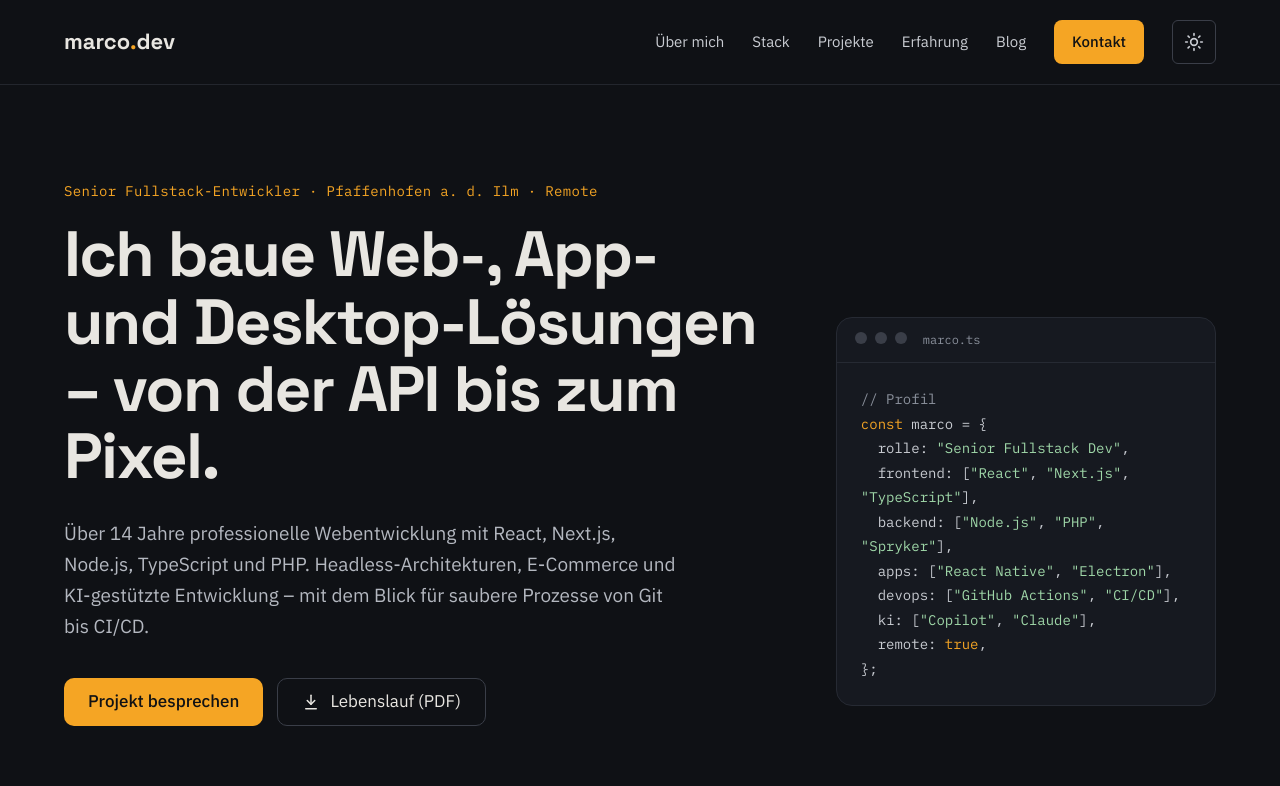
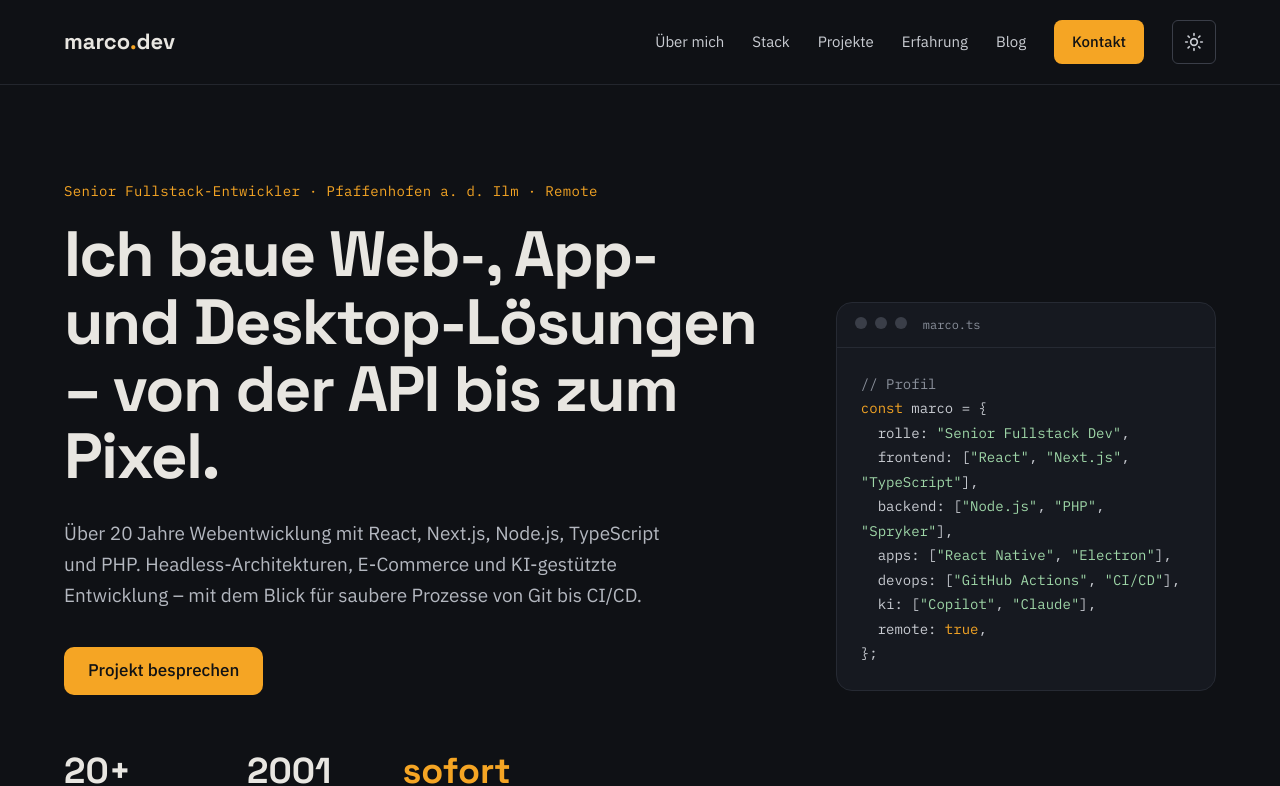
Before and after one commit to Mythos-Brookdesign/my-portfolio, a Next.js app: page / in a window 1280 px wide. Shown: the top 786 px of the page. Built offline with nearby package versions, Linux system fonts and the light colour scheme.

Commit message:
Aktualisiere Lebenslauf und Profilinformationen: verbessere Zusammenfassung, Berufserfahrung und füge frühere Jobs sowie Ausbildung hinzu. Passe die Anzeige des Lebenslaufs an, um Links nur bei Vorhandensein anzuzeigen.

```diff
--- a/src/components/Hero.tsx
+++ b/src/components/Hero.tsx
@@ -18,8 +18,7 @@ export function Hero() {
           Ich baue Web-, App- und Desktop-Lösungen – von der API bis zum Pixel.
         </h1>
         <p className="mt-7 max-w-[620px] text-[19px] text-muted">
-          Über 14 Jahre professionelle Webentwicklung mit React, Next.js, Node.js, TypeScript und
-          PHP. Headless-Architekturen, E-Commerce und KI-gestützte Entwicklung – mit dem Blick für
+          Über 20 Jahre Webentwicklung mit React, Next.js, Node.js, TypeScript und PHP. Headless-Architekturen, E-Commerce und KI-gestützte Entwicklung – mit dem Blick für
           saubere Prozesse von Git bis CI/CD.
         </p>
         <div className="mt-9 flex flex-wrap gap-3.5">
@@ -29,6 +28,7 @@ export function Hero() {
           >
             Projekt besprechen
           </a>
+          {profile.cvUrl ? (
             <a
               href={profile.cvUrl}
               className="inline-flex min-h-12 items-center gap-2.5 rounded-[10px] border border-line-strong px-6"
@@ -40,10 +40,11 @@ export function Hero() {
               </svg>
               Lebenslauf (PDF)
             </a>
+          ) : null}
         </div>
         <dl className="mt-14 flex flex-wrap gap-10">
           {[
-            { v: "14+", l: "Jahre Webentwicklung" },
+            { v: "20+", l: "Jahre Webentwicklung" },
             { v: "2001", l: "erste Webprojekte" },
             { v: "sofort", l: "verfügbar", accent: true },
           ].map((s) => (
--- a/src/components/Sections.tsx
+++ b/src/components/Sections.tsx
@@ -1,5 +1,5 @@
 import Image from "next/image";
-import { jobs, posts, profile, projects, stack } from "@/data/profile";
+import { earlierJobs, education, jobs, posts, profile, projects, stack } from "@/data/profile";
 import { SectionHeading } from "./SectionHeading";
 
 const container = "mx-auto max-w-[1200px] px-6 pb-24";
@@ -120,10 +120,42 @@ export function Experience() {
           </li>
         ))}
       </ol>
-      <a href={profile.cvUrl} className="mt-7 inline-block text-base hover:text-strong">
-        Vollständiger Lebenslauf als PDF →
-      </a>
+      <div className="mt-14 grid grid-cols-[repeat(auto-fit,minmax(320px,1fr))] gap-6">
+        <TimelineCard
+          title="Davor: Handel und Vertrieb"
+          items={earlierJobs.map((j) => ({ time: j.time, title: j.role, place: j.company }))}
+        />
+        <TimelineCard title="Aus- und Weiterbildung" items={education} />
+      </div>
+      {profile.cvUrl ? (
+        <a href={profile.cvUrl} className="mt-7 inline-block text-base hover:text-strong">
+          Vollständiger Lebenslauf als PDF →
+        </a>
+      ) : null}
     </section>
+  );
+}
+
+function TimelineCard({
+  title,
+  items,
+}: {
+  title: string;
+  items: { time: string; title: string; place?: string }[];
+}) {
+  return (
+    <div className={`${card} p-7`}>
+      <h3 className="mb-5 font-display text-xl font-bold">{title}</h3>
+      <ul className="flex flex-col gap-4">
+        {items.map((i) => (
+          <li key={i.title} className="flex flex-col gap-0.5">
+            <span className="font-mono text-[13px] text-subtle">{i.time}</span>
+            <span className="text-base font-medium">{i.title}</span>
+            {i.place ? <span className="text-[15px] text-muted">{i.place}</span> : null}
+          </li>
+        ))}
+      </ul>
+    </div>
   );
 }
 
--- a/src/data/lebenslauf.ts
+++ b/src/data/lebenslauf.ts
@@ -3,18 +3,18 @@
 // keine Privatadresse, Telefonnummer, Geburtsdatum oder Gehaltsangaben eintragen.
 export const lebenslauf = `
 # Zusammenfassung
-Senior Fullstack- und PHP-Entwickler mit rund 25 Jahren Erfahrung in der Entwicklung professioneller Webanwendungen, E-Commerce-Systeme und individueller CMS-Lösungen. Schwerpunkte sind PHP/Symfony, React/Next.js, TypeScript, Node.js, WordPress/Headless-CMS, REST-APIs sowie Spryker, OXID und WooCommerce. Erfahren in technischer Konzeption, Kundenberatung, Code-Reviews, Git-basierten Workflows und automatisierten CI/CD-Deployments. Ergänzend bringe ich Projektverantwortung, Führungserfahrung und die Ausbildereignung nach AEVO mit. Verfügbar für hybride Positionen im Raum Ingolstadt/München/Pfaffenhofen sowie für bundesweite Remote-Tätigkeiten.
+Fullstack-Entwickler mit über 20 Jahren Erfahrung in der Webentwicklung. Schwerpunkt heute sind moderne Webanwendungen mit React, Next.js, TypeScript und Node.js, kombiniert mit fundierter PHP-Backend-Erfahrung, Headless-Architekturen auf WordPress-Basis und E-Commerce mit Spryker, OXID und WooCommerce. Ergänzend App-Entwicklung mit React Native und Desktop-Anwendungen mit Electron. Sicher in Git-Workflows, Code-Reviews und CI/CD über GitHub Actions; KI-Werkzeuge wie GitHub Copilot und Claude setze ich gezielt im Entwicklungsalltag ein. Dazu kommen Erfahrung in Projektverantwortung und Mitarbeiterführung sowie die Ausbildereignung nach AEVO. Verfügbar für hybride Positionen im Raum Ingolstadt/München/Pfaffenhofen sowie für bundesweite Remote-Tätigkeiten.
 
 # Berufserfahrung
 
-## Senior Fullstack Entwickler – Region10Group GmbH, Ingolstadt (Mai 2023 bis heute)
+## Senior Fullstack-Entwickler – Region10Group GmbH, Ingolstadt (Mai 2023 bis Oktober 2026)
 - Planung und Realisierung von Webprojekten als Fullstack-Entwickler – von der Konzeption bis zum Go-live
 - Entwicklung moderner Frontends mit React, Next.js und TypeScript
 - Entwicklung plattformübergreifender Desktop-Anwendungen mit Electron
 - KI-gestützte Softwareentwicklung mit GitHub Copilot und Claude, u. a. für Code-Generierung, Refactoring, Tests und Dokumentation
 - Backend-Entwicklung mit Node.js und PHP sowie Datenhaltung in MongoDB
 - Aufbau von Headless-Architekturen mit WordPress als Middleware und Content-Quelle via REST-API
-- Integration von Drittsystemen über APIs, u. a. HubSpot (CRM/Marketing) und Docuware (Dokumentenmanagement)
+- Integration von Drittsystemen über APIs, u. a. HubSpot (CRM/Marketing) und DocuWare (Dokumentenmanagement)
 - Versionierung, Code Reviews und Zusammenarbeit über Git und GitHub
 - Automatisierte Deployments und CI/CD-Pipelines mit GitHub Actions, inkl. Build und Veröffentlichung eigener npm-Packages für JavaScript-/TypeScript-Projekte
 
@@ -26,7 +26,7 @@ Senior Fullstack- und PHP-Entwickler mit rund 25 Jahren Erfahrung in der Entwick
 - Arbeit in großen, agilen Entwicklungsteams mit Git-basiertem Workflow (Branching, Pull Requests)
 - Abstimmung mit Frontend, Projektmanagement und QA in komplexen Enterprise-Projekten
 
-## Senior Webentwickler – INCREON GmbH, Ismaning (November 2014 bis März 2022)
+## Web Developer, Digital Lab – INCREON GmbH, Ismaning, Naming- und Branding-Agentur für B2B-Kommunikation (November 2014 bis Februar 2022)
 - Planung und technische Konzeption von Webprojekten, inkl. Aufwandsschätzung und Abstimmung mit Kunden und Projektleitung
 - Entwicklung individueller Webapplikationen mit PHP, MySQL und jQuery
 - Konzeption und Entwicklung maßgeschneiderter WordPress-Plugins (PHP, MySQL, HTML5, CSS3, jQuery)
@@ -52,7 +52,7 @@ Senior Fullstack- und PHP-Entwickler mit rund 25 Jahren Erfahrung in der Entwick
 ## Callcenter-Agent (Outbound) – FREENET Customer Care GmbH (August 2005 bis Mai 2007)
 - Beratung und Verkauf von Telekommunikationsprodukten am Telefon
 
-## Beratung, Erstellung und Verkauf von Internetdienstleistungen – ComModus GbR (Mai 2001 bis Juli 2005)
+## Webentwickler und Berater für Internetdienstleistungen – ComModus GbR (Mai 2001 bis Juli 2005)
 - Konzeption, Erstellung, Design, Erweiterung und Pflege von Internetauftritten mit PHP, MySQL, HTML und JavaScript
 - Beratung und Verkauf von Internetdienstleistungen
 
@@ -80,7 +80,7 @@ Senior Fullstack- und PHP-Entwickler mit rund 25 Jahren Erfahrung in der Entwick
 
 # Zertifikate und Zulassungen
 - Ausbilderschein (AEVO), ausgestellt im Oktober 2024, läuft nicht ab
-- Zertifizierter OXID-Entwickler
+- Zertifizierter OXID-Entwickler (2013)
 
 # Fähigkeiten
 GitHub Actions, Node.js, GitHub Copilot, TypeScript, WooCommerce, KI-gestützte Entwicklung, JavaScript, Spryker, WordPress, Symfony, MongoDB, MySQL, React, Next.js, Vue.js, React Native, PHP, APIs, CI/CD, Git, PHPUnit, Electron, Flutter, OXID eShop, CMS, Angular
@@ -91,7 +91,7 @@ GitHub Actions, Node.js, GitHub Copilot, TypeScript, WooCommerce, KI-gestützte
 - Backend: PHP, Node.js, REST-APIs
 - Datenbanken: MySQL, MongoDB
 - CMS & E-Commerce: WordPress (Plugin- & Theme-Entwicklung, Headless), WooCommerce, OXID eShop, Shopware, Joomla
-- Integrationen: HubSpot, Docuware, CMS-Anbindungen via REST-API
+- Integrationen: HubSpot, DocuWare, CMS-Anbindungen via REST-API
 - DevOps & Workflow: Git & GitHub (Branching, Pull Requests, Code Reviews), CI/CD mit GitHub Actions, automatisierte Deployments, Unit Testing
 - Desktop: plattformübergreifende Anwendungen mit Electron
 - KI-Tools: GitHub Copilot, Claude
--- a/src/data/profile.ts
+++ b/src/data/profile.ts
@@ -8,16 +8,16 @@ export const profile = {
   email: "marco.hinkelmann@brookdesign.de",
   linkedin: "#", // TODO: LinkedIn-URL eintragen
   github: "#", // TODO: GitHub-URL eintragen
-  cvUrl: "#", // TODO: PDF in /public ablegen, z. B. "/lebenslauf.pdf"
+  cvUrl: "", // PDF in /public ablegen, z. B. "/lebenslauf.pdf" – leer blendet die Links aus
 };
 
 export const stack = [
   { title: "Frontend", items: ["React", "Next.js", "TypeScript", "JavaScript", "HTML5", "CSS3"] },
   { title: "Backend & Daten", items: ["Node.js", "PHP", "REST-APIs", "MySQL", "MongoDB"] },
   { title: "Apps & Desktop", items: ["React Native", "Electron"] },
-  { title: "CMS & E-Commerce", items: ["WordPress", "Headless CMS", "WooCommerce", "Spryker", "OXID eShop", "Shopware"] },
-  { title: "DevOps & Qualität", items: ["Git", "GitHub Actions", "CI/CD", "PHPUnit", "npm-Packages"] },
-  { title: "KI & Integrationen", items: ["GitHub Copilot", "Claude", "HubSpot", "Docuware"] },
+  { title: "CMS & E-Commerce", items: ["WordPress", "Headless CMS", "WooCommerce", "Spryker", "OXID eShop", "Shopware", "Joomla"] },
+  { title: "DevOps & Qualität", items: ["Git", "GitHub Actions", "CI/CD", "PHPUnit", "Code-Reviews", "npm-Pakete"] },
+  { title: "KI & Integrationen", items: ["GitHub Copilot", "Claude", "HubSpot", "DocuWare"] },
 ];
 
 export type Project = {
@@ -61,36 +61,58 @@ export const projects: Project[] = [
     title: "CatalogDesk",
     text: "Lokales Werkzeug für Shop-Betreiber: prüft Lieferanten-CSVs auf Fehler, bereinigt Preise und Bestände und erzeugt einen WooCommerce-Import. Liest Produkte auch direkt per API, Zugangsdaten verschlüsselt im System-Schlüsselbund.",
     stack: "Electron · React · TypeScript · SQLite · Playwright",
-    githubUrl: "https://github.com/Mythos-Brookdesign/catalogdesk",
+    // Kommerzielles Produkt, Quellcode privat – hier später die Produktseite als liveUrl eintragen
     image: "/projects/catalogdesk.jpg",
   },
 ];
 
 export const jobs = [
   {
-    time: "05/2023 – heute",
+    time: "05/2023 – 10/2026",
     role: "Senior Fullstack-Entwickler",
     company: "Region10Group GmbH · Ingolstadt",
-    text: "Web-, App- und Desktop-Projekte mit React, Next.js, Node.js und TypeScript, Headless-WordPress, HubSpot- und Docuware-Integrationen, CI/CD mit GitHub Actions.",
+    text: "Webanwendungen mit React, Next.js und TypeScript, Backend mit PHP, Node.js und MongoDB, Headless-WordPress, Integrationen von HubSpot und DocuWare, Desktop-Anwendungen mit Electron, CI/CD mit GitHub Actions und eigene npm-Pakete.",
   },
   {
     time: "03/2022 – 05/2023",
     role: "Senior PHP Backend Developer",
     company: "diva-e Digital Value Excellence GmbH · München",
-    text: "Backend-Entwicklung für große E-Commerce-Plattformen auf Basis von Spryker, OOP mit Design Patterns, Unit Testing in großen agilen Teams.",
+    text: "Backend-Entwicklung für komplexe E-Commerce-Projekte auf Basis von Spryker Commerce OS, objektorientiertes PHP nach Clean-Code-Prinzipien, neue Module, PHPUnit-Tests und Code-Reviews in agilen Teams.",
   },
   {
-    time: "11/2014 – 03/2022",
-    role: "Senior Webentwickler",
+    time: "11/2014 – 02/2022",
+    role: "Web Developer, Digital Lab",
     company: "INCREON GmbH · Ismaning",
-    text: "Planung und Umsetzung von Webprojekten, WordPress-Plugins und -Themes, WooCommerce-Shops und Headless-CMS-Lösungen.",
+    text: "B2B-Internetauftritte von der Konzeption bis zum Betrieb, individuelle WordPress-Plugins und -Themes, WooCommerce-Shops, REST-APIs und WordPress als Headless-CMS, Optimierung für SEO und Performance.",
   },
   {
     time: "12/2012 – 10/2014",
     role: "Webentwickler (OXID eShop)",
     company: "Biering Online GmbH",
-    text: "Entwicklung und Erweiterung von OXID eShops und individuellen Modulen.",
+    text: "Entwicklung, Erweiterung und Anpassung von OXID eShops, individuelle OXID-Module, Websites mit Joomla.",
   },
+  {
+    time: "05/2001 – 07/2005",
+    role: "Webentwickler und Berater für Internetdienstleistungen",
+    company: "ComModus GbR",
+    text: "Konzeption, Gestaltung und Pflege von Internetauftritten mit PHP, MySQL, HTML und JavaScript, Beratung und Verkauf.",
+  },
+];
+
+// Stationen außerhalb der Webentwicklung – auf der Seite kompakt dargestellt
+export const earlierJobs = [
+  { time: "05/2007 – 10/2011", role: "Abteilungsverantwortlicher Kaufmann im Einzelhandel", company: "Medimax Kiel GmbH · Führung von 3 Mitarbeitern" },
+  { time: "08/2005 – 05/2007", role: "Callcenter-Agent (Outbound)", company: "FREENET Customer Care GmbH" },
+  { time: "03/2000 – 04/2001", role: "Callcenter-Agent & Coach", company: "Walter Telemedien & Vertrieb GmbH" },
+];
+
+export const education = [
+  { time: "seit 10/2025", title: "Bachelor Kulturwissenschaften, Schwerpunkt Philosophie", place: "FernUniversität in Hagen · berufsbegleitend" },
+  { time: "10/2024", title: "Ausbildereignung nach AEVO" },
+  { time: "2013", title: "Zertifizierter OXID-Entwickler" },
+  { time: "10/2011 – 2012", title: "Weiterbildung zum Webmaster", place: "Webmaster Fernakademie Nürnberg" },
+  { time: "1995 – 1996", title: "Fachhochschulreife", place: "Fachoberschule Wirtschaft, Magdeburg" },
+  { time: "08/1992 – 07/1995", title: "Ausbildung zum Kaufmann im Einzelhandel", place: "BAUHAUS Magdeburg" },
 ];
 
 export const posts = [
```
Lines whose indentation alone changed are shown as unchanged.
